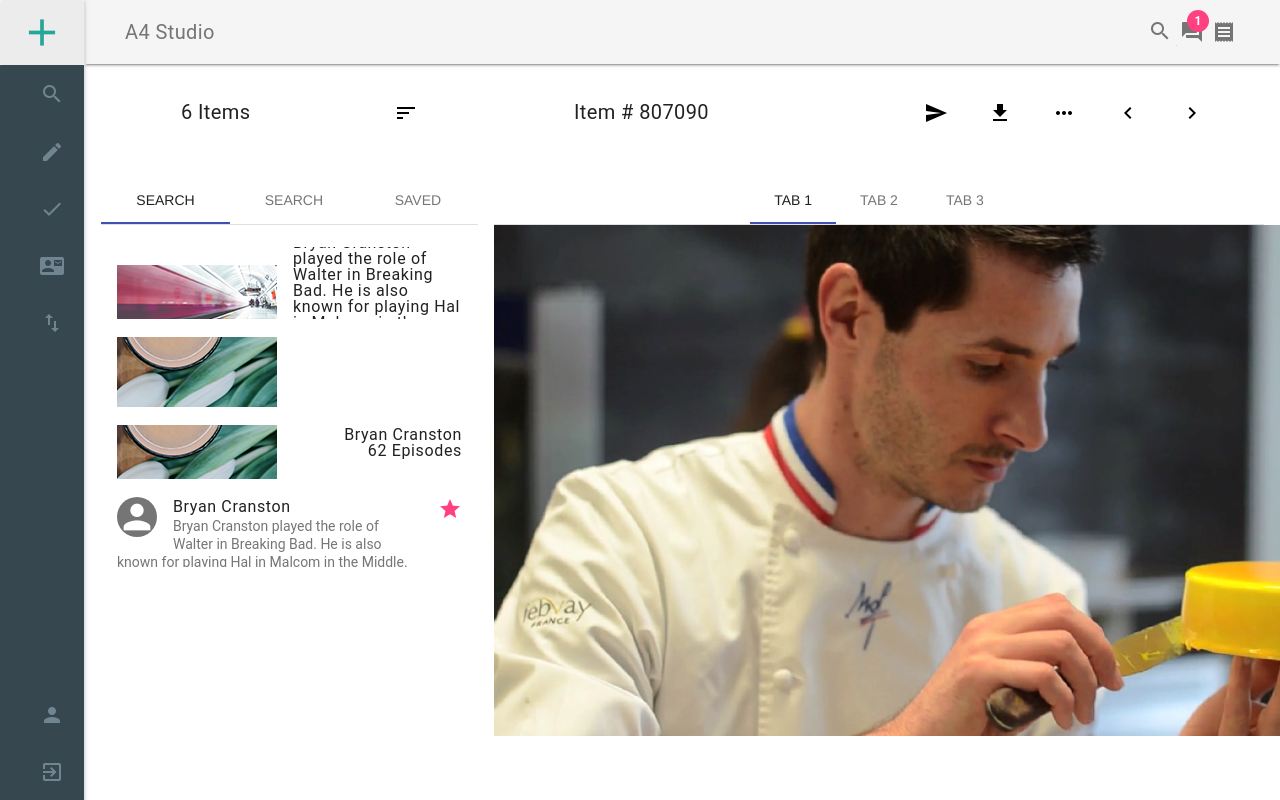
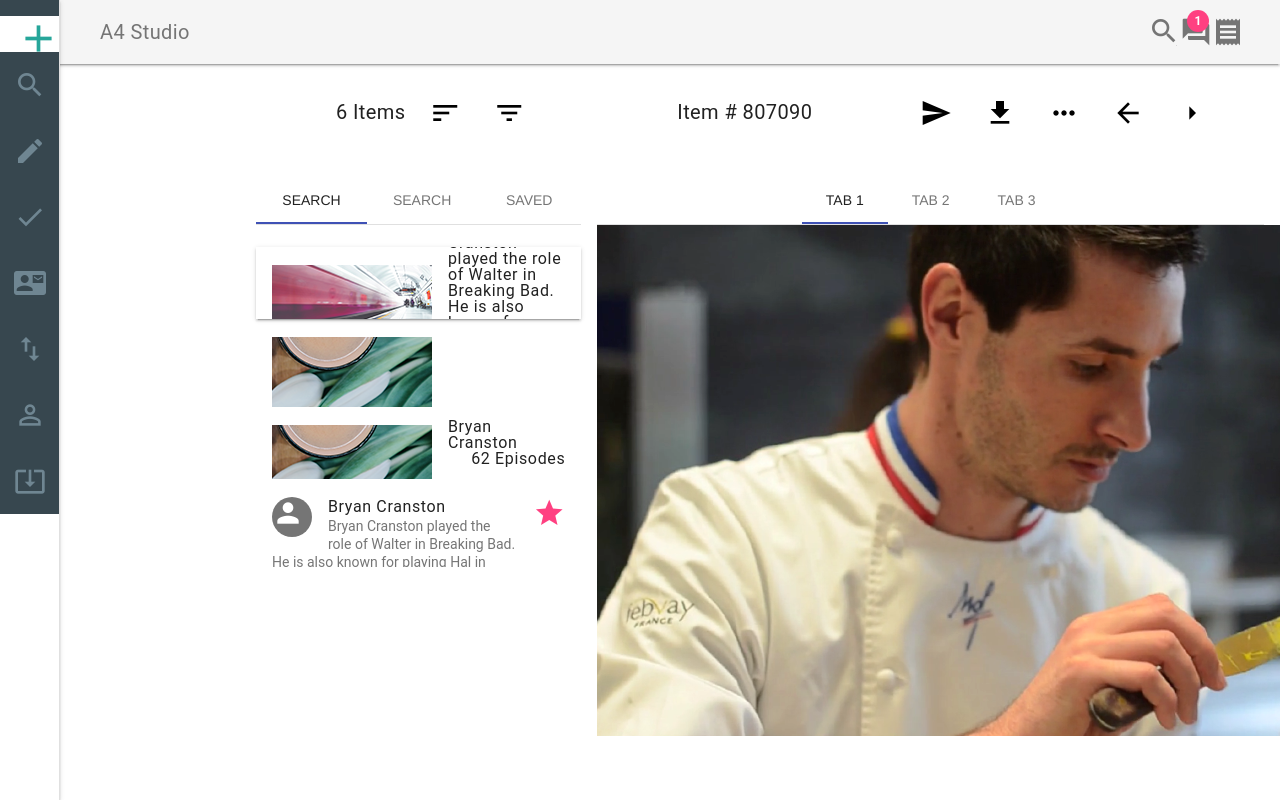
Before and after one commit to yuraantonov11/a4ui, a website: page index.html in a window 1280 px wide. Drawn offline with nearby package versions, Linux system fonts and the light colour scheme.

Commit message:
sidebar icons

```diff
--- a/bower.json
+++ b/bower.json
@@ -15,7 +15,6 @@
     "tests"
   ],
   "dependencies": {
-    "material-design-icons": "^2.2.3",
     "material-design-lite": "^1.1.3"
   }
 }
--- a/css/style.less
+++ b/css/style.less
@@ -1,19 +1,24 @@
-@sidebar-width: 85px;
-
+@sidebar-width: 60px;
+.mdl-layout__container .my-layout {
+  header.demo-header.mdl-layout__header {
+    margin-left: 0;
+    padding-left: @sidebar-width;
+    width: 100%;
+  }
   div.demo-drawer.mdl-layout__drawer {
     width: @sidebar-width;
     overflow-y: visible !important;
-  button{
+    button {
       width: 100%;
       .header-btn-plus {
         font-size: 45px;
       }
     }
-  nav.demo-navigation.mdl-navigation{
+    nav.demo-navigation.mdl-navigation {
       height: 100%;
       padding-top: 0;
-    header{
-      .mdl-button{
+      header {
+        .mdl-button {
           height: 65px;
         }
       }
@@ -29,3 +34,10 @@ div.demo-drawer.mdl-layout__drawer {
   .mdl-button--icon {
     overflow: visible;
   }
+  .material-icons {
+    font-size: 32px;
+  }
+  .mdl-navigation .mdl-navigation__link {
+    padding: 17px 14px;
+  }
+}
--- a/index.html
+++ b/index.html
@@ -9,7 +9,7 @@
     <link href="https://fonts.googleapis.com/icon?family=Material+Icons" rel="stylesheet">
 </head>
 <body>
-<div class="demo-layout mdl-layout mdl-js-layout mdl-layout--fixed-drawer mdl-layout--fixed-header">
+<div class="my-layout mdl-layout mdl-js-layout mdl-layout--fixed-header mdl-layout--fixed-drawer">
     <header class="demo-header mdl-layout__header mdl-color--grey-100 mdl-color-text--grey-600">
         <div class="mdl-layout__header-row">
             <span class="mdl-layout-title">A4 Studio</span>
@@ -32,7 +32,7 @@
         </div>
     </header>
     <div class="demo-drawer mdl-layout__drawer mdl-color--white mdl-color-text--blue-grey-50">
-        <nav class="demo-navigation mdl-navigation mdl-color--blue-grey-800">
+        <nav class=" mdl-navigation mdl-color--blue-grey-800 mdl-layout--fixed-drawer">
             <header class="demo-drawer-header mdl-color--white">
                 <button class="mdl-button mdl-js-button mdl-js-ripple-effect"><i class="material-icons header-btn-plus mdl-color-text--teal-400">add</i></button>
             </header>
@@ -42,12 +42,12 @@
             <a class="mdl-navigation__link" href="#"><i class="mdl-color-text--blue-grey-400 material-icons" role="presentation">contact_mail</i></a>
             <a class="mdl-navigation__link" href="#"><i class="mdl-color-text--blue-grey-400 material-icons" role="presentation">swap_vert</i></a>
             <div class="mdl-layout-spacer"></div>
-            <a class="mdl-navigation__link" href="#"><i class="mdl-color-text--blue-grey-400 material-icons" role="presentation">person</i></a>
-            <a class="mdl-navigation__link" href="#"><i class="mdl-color-text--blue-grey-400 material-icons" role="presentation">exit_to_app</i><span class="visuallyhidden">Help</span></a>
+            <a class="mdl-navigation__link" href="#"><i class="mdl-color-text--blue-grey-400 material-icons" role="presentation">person_outline</i></a>
+            <a class="mdl-navigation__link" href="#"><i class="mdl-color-text--blue-grey-400 material-icons" role="presentation">system_update_alt</i><span class="visuallyhidden">Help</span></a>
         </nav>
     </div>
     <main class="mdl-layout__content">
-        <div class="mdl-grid">
+        <div class="mdl-grid page-content">
             <div class="mdl-cell mdl-cell--4-col mdl-layout__header-row">
                 <div class="mdl-layout-title">
                     6 Items
@@ -55,6 +55,7 @@
                 <div class="mdl-layout-spacer"></div>
                 <div class="mdl-navigation">
                     <button class="mdl-button mdl-js-button mdl-js-ripple-effect"><i class="material-icons header-btn-plus">sort</i></button>
+                    <button class="mdl-button mdl-js-button mdl-js-ripple-effect"><i class="material-icons">filter_list</i></button>
                 </div>
             </div>
             <div class="mdl-cell mdl-cell--8-col mdl-layout__header-row">
@@ -72,8 +73,8 @@
                     <li class="mdl-menu__item">Item #2</li>
                     <li disabled class="mdl-menu__item">Disabled Item</li>
                 </ul>
-                <button class="mdl-button mdl-js-button mdl-js-ripple-effect"><i class="material-icons header-btn-plus">keyboard_arrow_left</i></button>
-                <button class="mdl-button mdl-js-button mdl-js-ripple-effect"><i class="material-icons header-btn-plus">keyboard_arrow_right</i></button>
+                <button class="mdl-button mdl-js-button mdl-js-ripple-effect"><i class="material-icons header-btn-plus">arrow_back</i></button>
+                <button class="mdl-button mdl-js-button mdl-js-ripple-effect"><i class="material-icons header-btn-plus">arrow_right</i></button>
 
                 </div>
             </div>
@@ -88,7 +89,7 @@
                     </div>
                     <div class="mdl-tabs__panel is-active graybox" id="search_results">
                         <ul class="demo-list-two mdl-list">
-                            <li class="mdl-list__item mdl-list__item--two-line">
+                            <li class="mdl-list__item mdl-list__item--two-line mdl-shadow--2dp">
                                 <span class="mdl-list__item-primary-content">
                                     <img src="img/photo/Group1.png">
                                 </span>
```
Also changed, not shown: css/style.css. Lines whose indentation alone changed are shown as unchanged.
